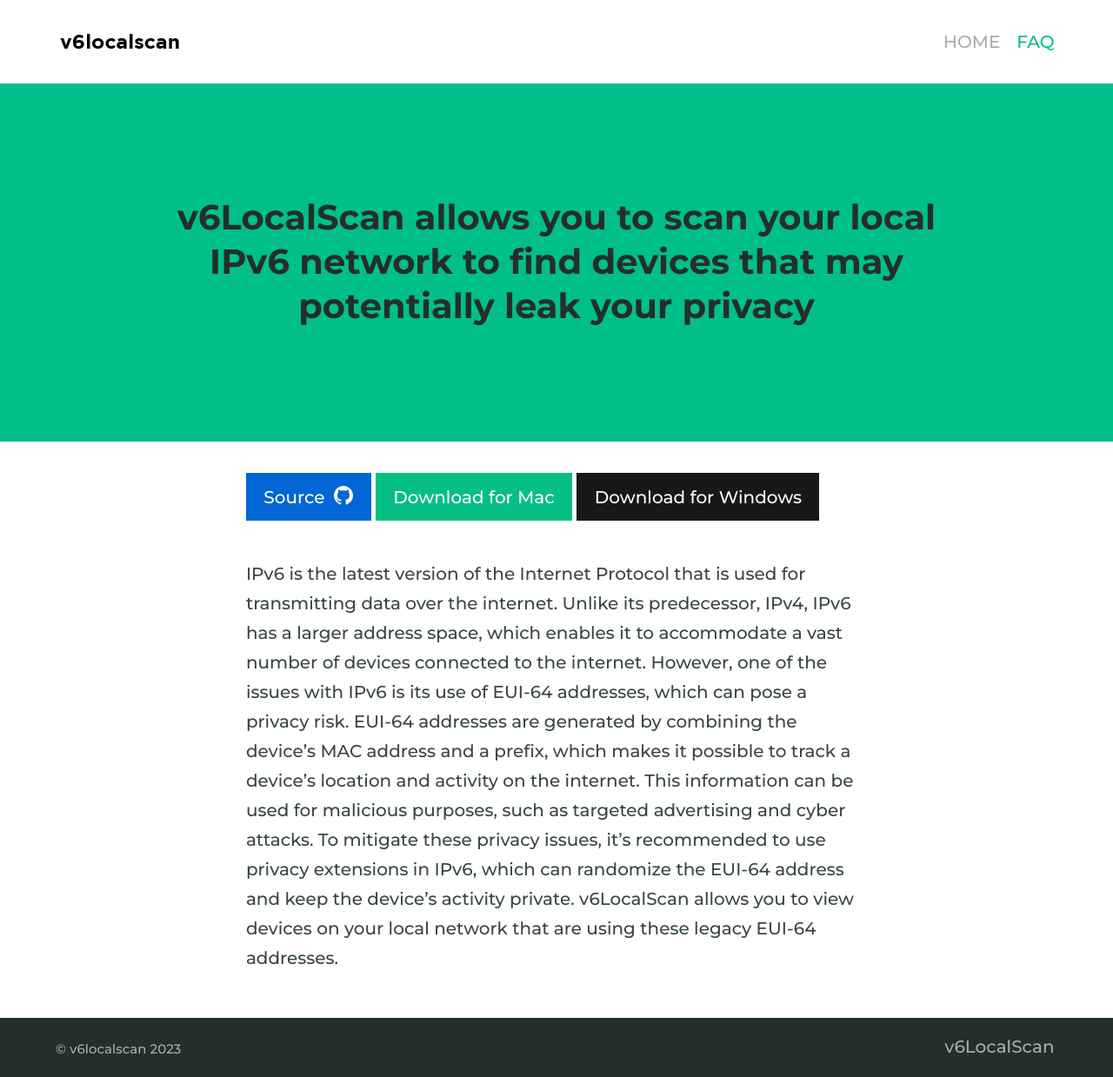
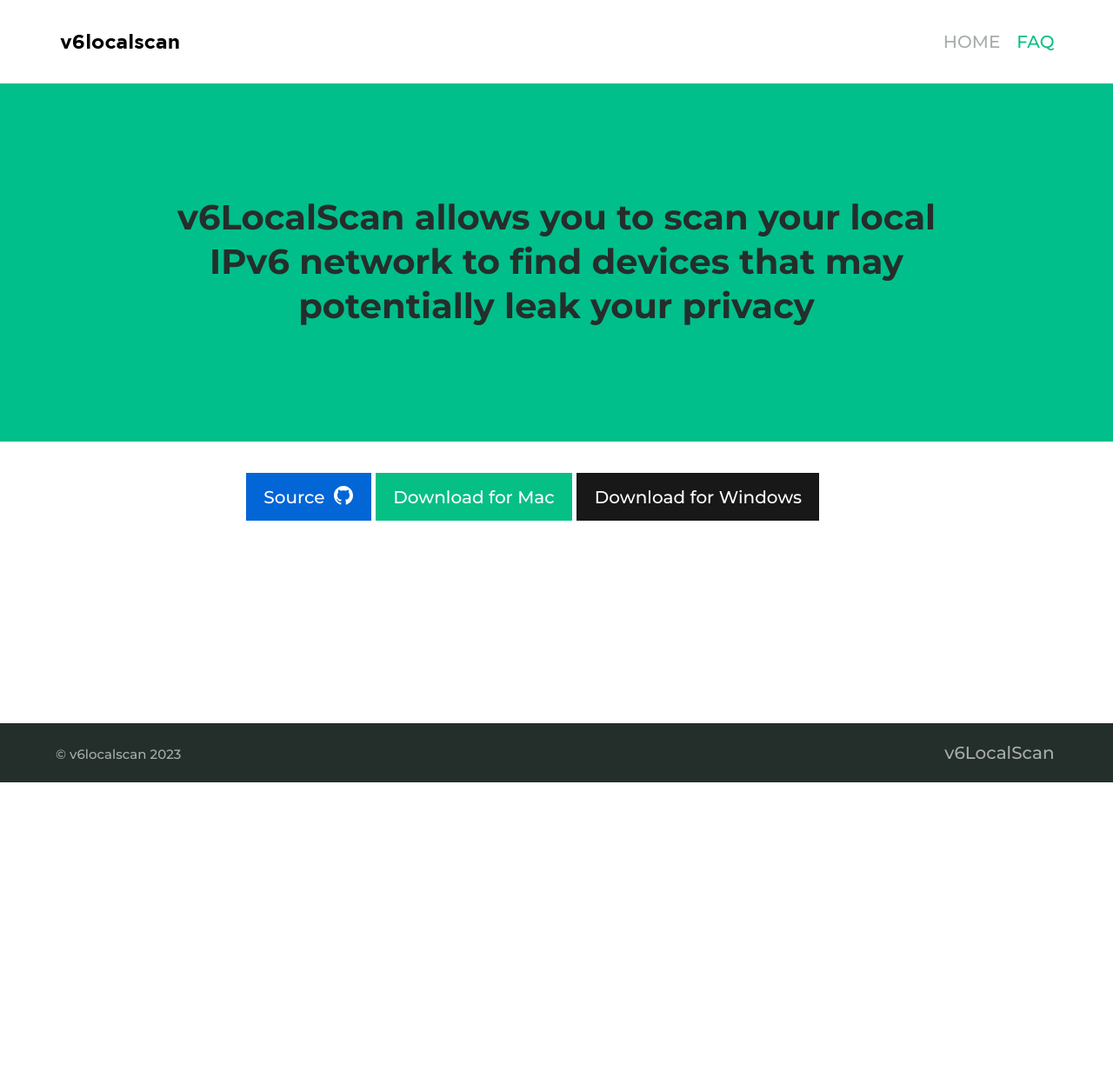
Before and after one commit to v6localscan/v6localscan.github.io, a Jekyll site: the page built from index.md, in a window 1280 px wide. Shown: the whole page at 87% size. Built offline with Jekyll 4.4.1, drawn with Linux system fonts in a browser that asks for light colours; after the commit the page ends 900 px from its top, so only the background shows below that.

Commit message:
Update index.md

```diff
--- a/index.md
+++ b/index.md
@@ -8,5 +8,3 @@ excerpt: "v6LocalScan allows you to scan your local IPv6 network to find devices
 ---
 
 {% include button.html text="Source" icon="github" link="https://github.com/SPIN-UMass/v6localscan" color="#0366d6" %} {% include button.html text="Download for Mac" link="https://github.com/SPIN-UMass/v6localscan/releases/tag/0.0.1" %} {% include button.html text="Download for Windows" link="#" color="#181818" %}
-
-IPv6 is the latest version of the Internet Protocol that is used for transmitting data over the internet. Unlike its predecessor, IPv4, IPv6 has a larger address space, which enables it to accommodate a vast number of devices connected to the internet. However, one of the issues with IPv6 is its use of EUI-64 addresses, which can pose a privacy risk. EUI-64 addresses are generated by combining the device's MAC address and a prefix, which makes it possible to track a device's location and activity on the internet. This information can be used for malicious purposes, such as targeted advertising and cyber attacks. To mitigate these privacy issues, it's recommended to use privacy extensions in IPv6, which can randomize the EUI-64 address and keep the device's activity private. v6LocalScan allows you to view devices on your local network that are using these legacy EUI-64 addresses.
```
